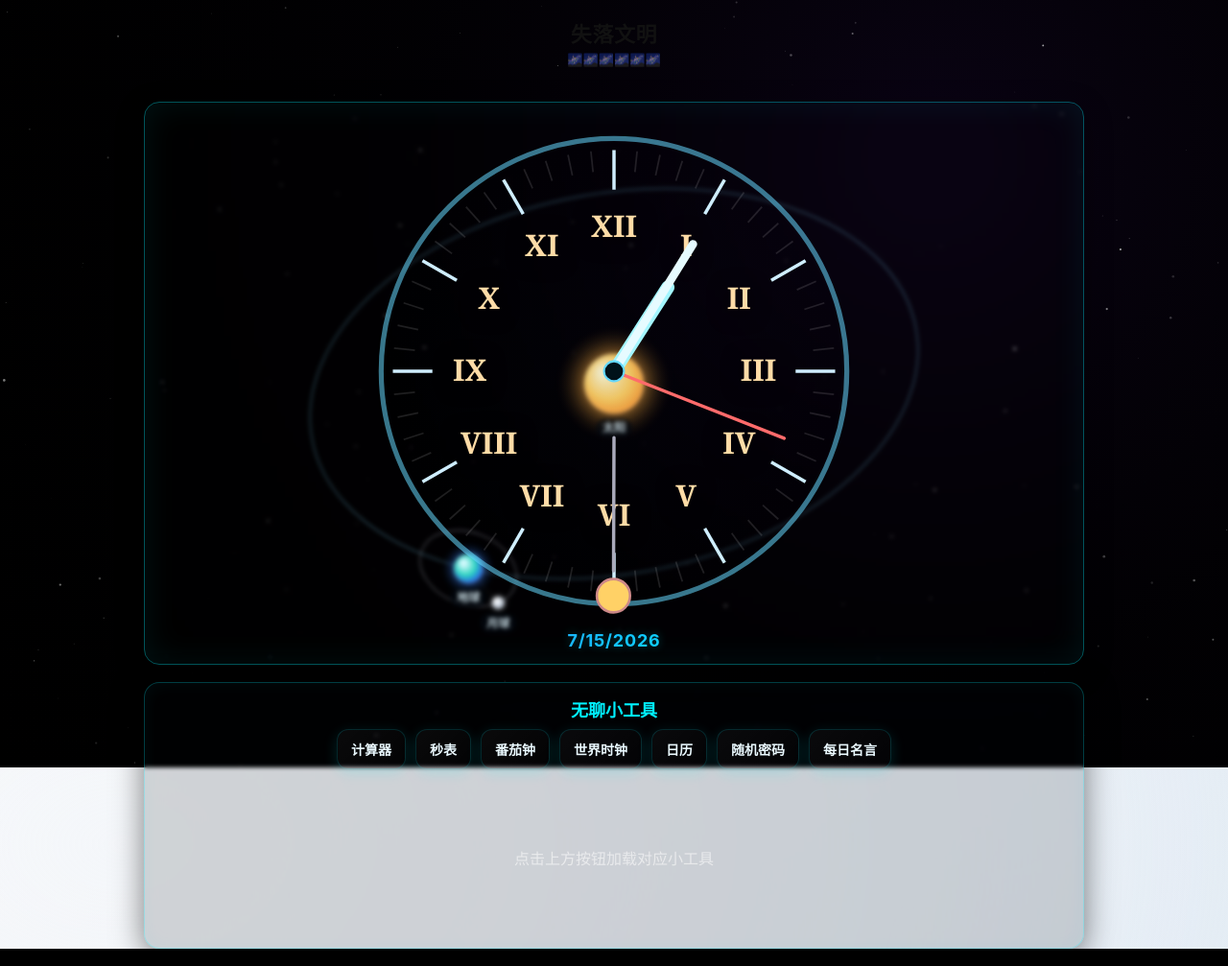
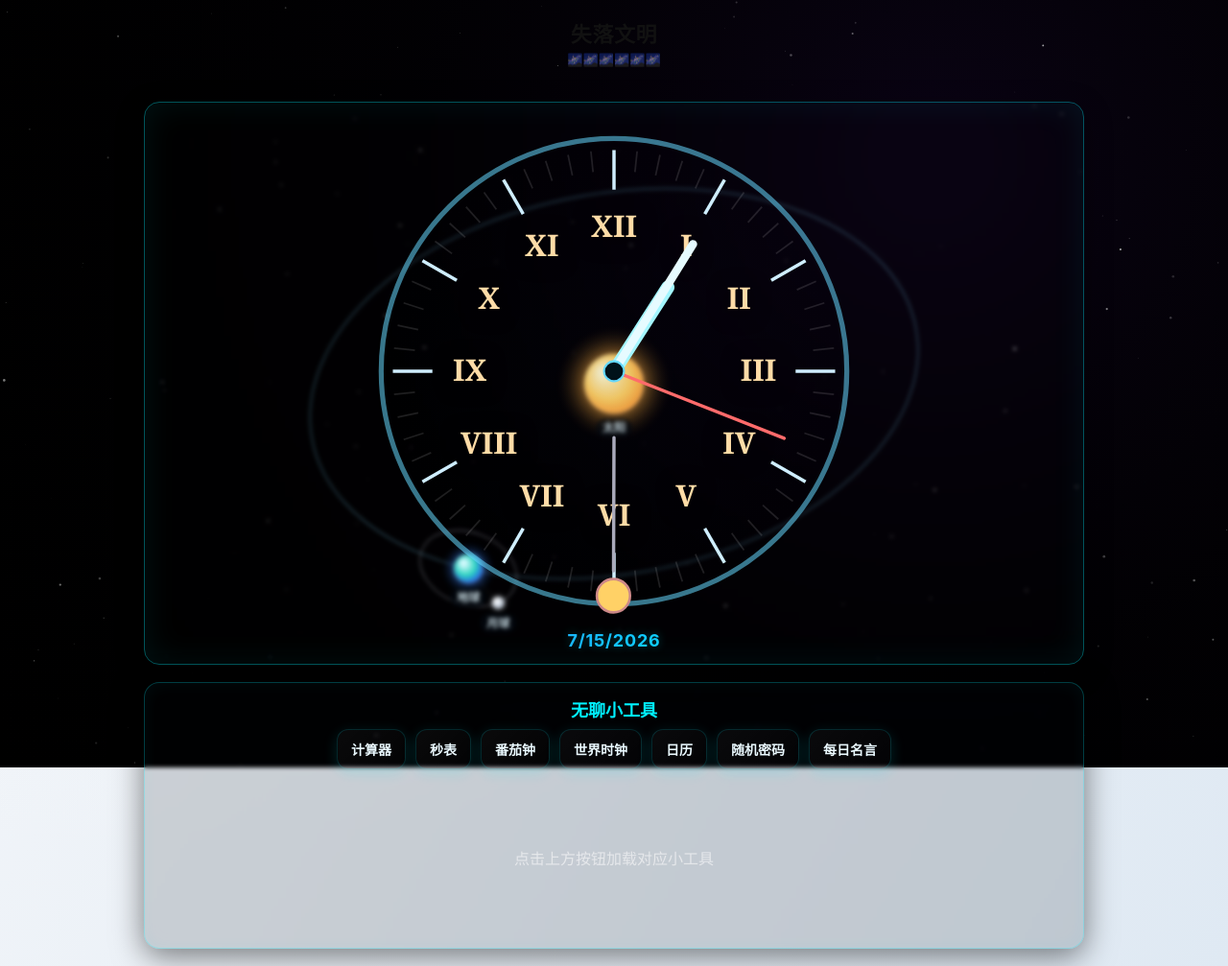
Before and after one commit to slippersheepig/board, a Flask app: page / in a window 1280 px wide. Shown: the whole page at 96% size. Run offline with Flask 3, Linux system fonts and the light colour scheme.

Commit message:
Adjust min-height and background styles in CSS
Updated CSS to ensure minimum height and background color.

```diff
--- a/static/css/style.css
+++ b/static/css/style.css
@@ -14,14 +14,17 @@
 * { box-sizing: border-box }
 
 html, body {
-  height: 100%;
+  min-height: 100vh;
+  min-height: -webkit-fill-available;
   margin: 0;
   font-family: Inter, ui-sans-serif, system-ui, -apple-system, 'Segoe UI', Roboto, 'Helvetica Neue', Arial;
   -webkit-font-smoothing: antialiased;
   -moz-osx-font-smoothing: grayscale;
+  background-color: #02050a;
   background: radial-gradient(1200px 800px at 10% 10%, rgba(6,14,20,0.8), transparent),
               linear-gradient(120deg, var(--bg1), var(--bg2));
   color: #e8f6ff;
+  overflow-x: hidden;
 }
 
 @media (prefers-color-scheme: light) {
```
